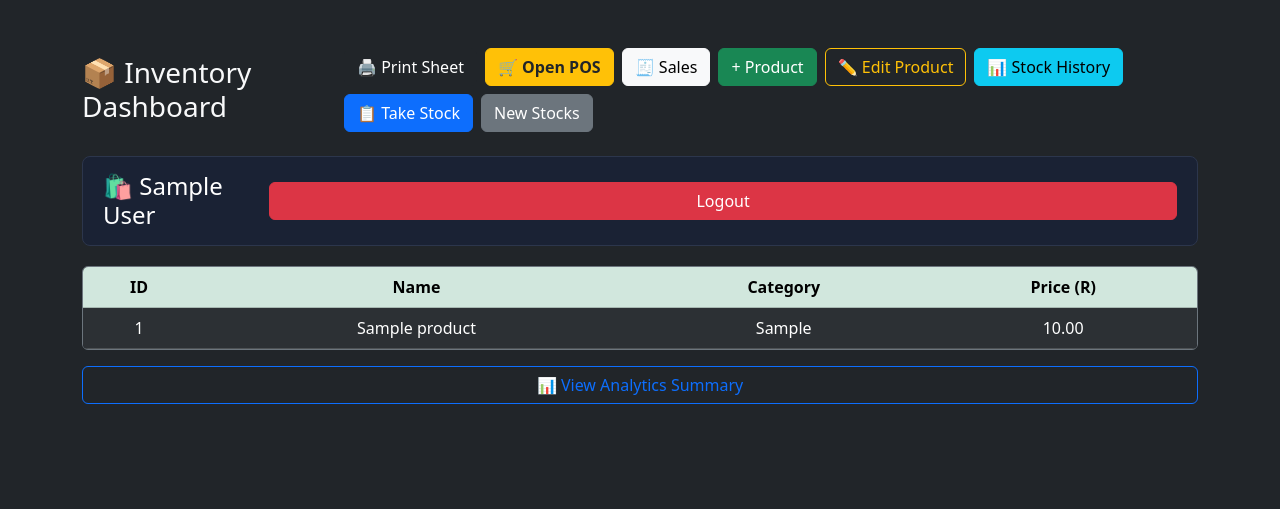
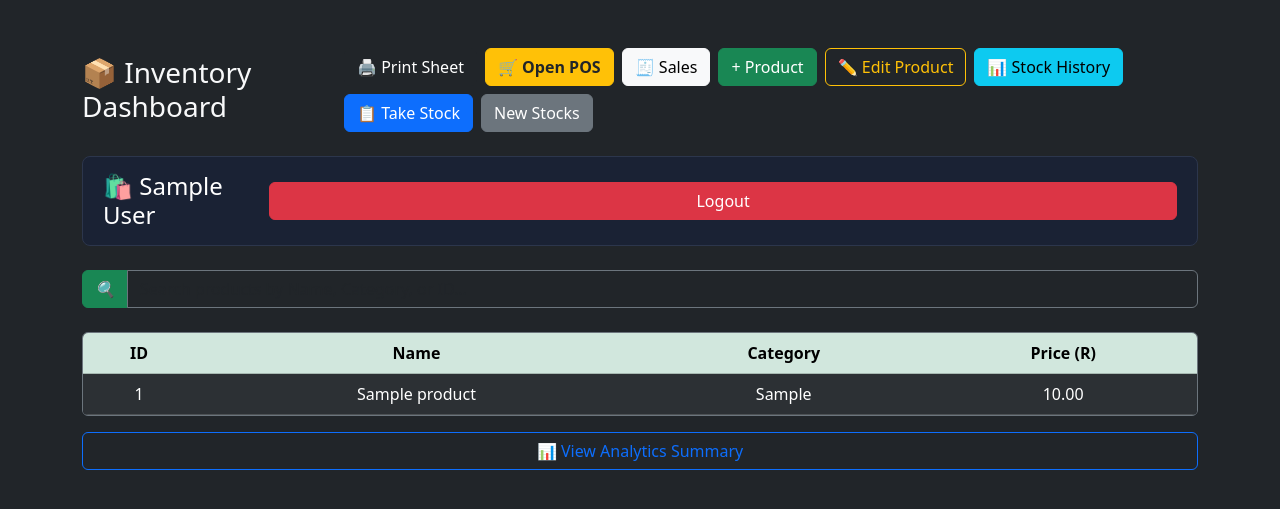
Before and after one commit to Haroon-Nkopa/flask-inventory-app, a Flask app: page /shop in a window 1280 px wide. Shown: the top 509 px of the page. Run offline with Flask 3, Linux system fonts and the light colour scheme; a user stored in the database is signed in; tables that the repository leaves empty hold one stand-in row (values such as "Sample post"); some libraries are stand-ins or nearby versions.

Commit message:
fiexed bug on stock-take route, added a serach bar on every product tables

```diff
--- a/app/main/routes.py
+++ b/app/main/routes.py
@@ -11,6 +11,7 @@
 from sqlalchemy.orm import joinedload
 from collections import defaultdict
 from .helper import  execute_inventory_merge, get_product_discrepancies_timeline
+import traceback
 
 
 
@@ -314,6 +315,7 @@
 def submit_stock_api():
     shop_id = session.get('shop_id')
 
+
     products = Product.query.filter_by(shop_id=shop_id).all()
     today_date = date.today()
     data = request.get_json()
@@ -323,8 +325,7 @@
 
     # Extract global operational note if provided across the payload root dictionary
     global_notes = data.get('notes', '').strip() or None
-
-    # 1. Check if physical stock was already counted today
+    print("deburg 3")
     existing_record = PhysicalInventoryCount.query.join(Product)\
         .filter(Product.shop_id == shop_id, PhysicalInventoryCount.date == today_date).first()
 
@@ -347,24 +348,28 @@
             # Check for individual item level notes, fall back to global audit note input string
             item_note = data.get(f"notes_{p_id}", "").strip() or global_notes
 
+
             new_audit = PhysicalInventoryCount(
                 product_id=p_id,
                 date=today_date,
                 counted_quantity=qty,
-                user_id=current_user.username, # Authenticated User Tracking Key
+                user_id=current_user.id, # Authenticated User Tracking Key
                 notes=item_note  # Captured Notes Text Mapping String
             )
+
+
             db.session.add(new_audit)
 
         db.session.commit()
+        print("does it still execute after commiting to d?")
         return jsonify({"message": "Physical stock ledger recorded successfully!"}), 201
 
     except Exception as e:
         db.session.rollback()
+        traceback.print_exc()  # Prints the exact line that broke to your server terminal
         return jsonify({"error": "Failed to save physical count records", "details": str(e)}), 500
 
 ####
-from datetime import datetime, timezone
 
 @main.route('/api/inventory/discrepancies', methods=['GET'])
 @login_required
--- a/app/templates/main/shop.html
+++ b/app/templates/main/shop.html
@@ -37,13 +37,29 @@
     </div>
 
     <!-- Shop Name Banner -->
-    <div class="shop-banner d-flex flex-column flex-sm-row justify-content-between align-items-start align-items-sm-center gap-3">
+    <div class="shop-banner d-flex flex-column flex-sm-row justify-content-between align-items-start align-items-sm-center gap-3 mb-4">
         <h3 class="m-0 fs-4 fs-sm-3">🛍️ {{ session.get('shop_name') }}</h3>
         <button id="logoutBtn"
                 data-url="{{ url_for('main.logout') }}"
                 class="btn btn-danger w-100 w-sm-auto">
             Logout
         </button>
+    </div>
+
+    <!-- 🔍 INVENTORY DASHBOARD SEARCH BAR -->
+    <div class="mb-4">
+      <div class="input-group">
+        <span class="input-group-text bg-success border-success text-dark">
+          <i class="bi bi-search">🔍</i>
+        </span>
+        <input
+          type="text"
+          id="dashboardSearchInput"
+          class="form-control bg-dark text-white border-secondary"
+          placeholder="Search products by Name, Category, or ID..."
+          autocomplete="off"
+        >
+      </div>
     </div>
 
     <!-- Responsive Table Container Wrapper -->
@@ -58,19 +74,23 @@
                   <th>Price (R)</th>
                 </tr>
               </thead>
-              <tbody>
+              <tbody id="dashboard-product-list">
                 {% for p in products %}
-                <tr>
+                <tr class="product-row" data-id="{{ p.id }}" data-name="{{ p.name|lower }}" data-category="{{ p.category|lower }}">
                   <td>{{ p.id }}</td>
                   <td>{{ p.name }}</td>
                   <td>{{ p.category }}</td>
                   <td>{{ "%.2f"|format(p.price) }}</td>
                 </tr>
                 {% else %}
-                <tr>
+                <tr id="no-products-row">
                   <td colspan="4">No products found.</td>
                 </tr>
                 {% endfor %}
+                <!-- Dynamic fallback row when search returns 0 matches -->
+                <tr id="no-search-results-row" class="d-none">
+                  <td colspan="4">No items match your search criteria.</td>
+                </tr>
               </tbody>
             </table>
         </div>
@@ -148,5 +168,34 @@
             alert('A network error occurred. Please check your connection.');
         }
     });
+
+    // 🔍 REAL-TIME DASHBOARD FILTER LOGIC
+    document.getElementById('dashboardSearchInput').addEventListener('input', function(e) {
+        const query = e.target.value.toLowerCase().trim();
+        const rows = document.querySelectorAll('.product-row');
+        const fallbackRow = document.getElementById('no-search-results-row');
+        let visibleCount = 0;
+
+        rows.forEach(row => {
+            const id = row.getAttribute('data-id') || '';
+            const name = row.getAttribute('data-name') || '';
+            const category = row.getAttribute('data-category') || '';
+
+            // Check if query matches ID, Name, or Category
+            if (id.includes(query) || name.includes(query) || category.includes(query)) {
+                row.classList.remove('d-none');
+                visibleCount++;
+            } else {
+                row.classList.add('d-none');
+            }
+        });
+
+        // Toggle "No items match" row if everything is filtered out
+        if (visibleCount === 0 && fallbackRow) {
+            fallbackRow.classList.remove('d-none');
+        } else if (fallbackRow) {
+            fallbackRow.classList.add('d-none');
+        }
+    });
 </script>
 {% endblock %}
```
Also changed, not shown: app/static/js/stock_take.js (+36 -3 lines), app/templates/main/stock_take.html (+16 -0 lines).
